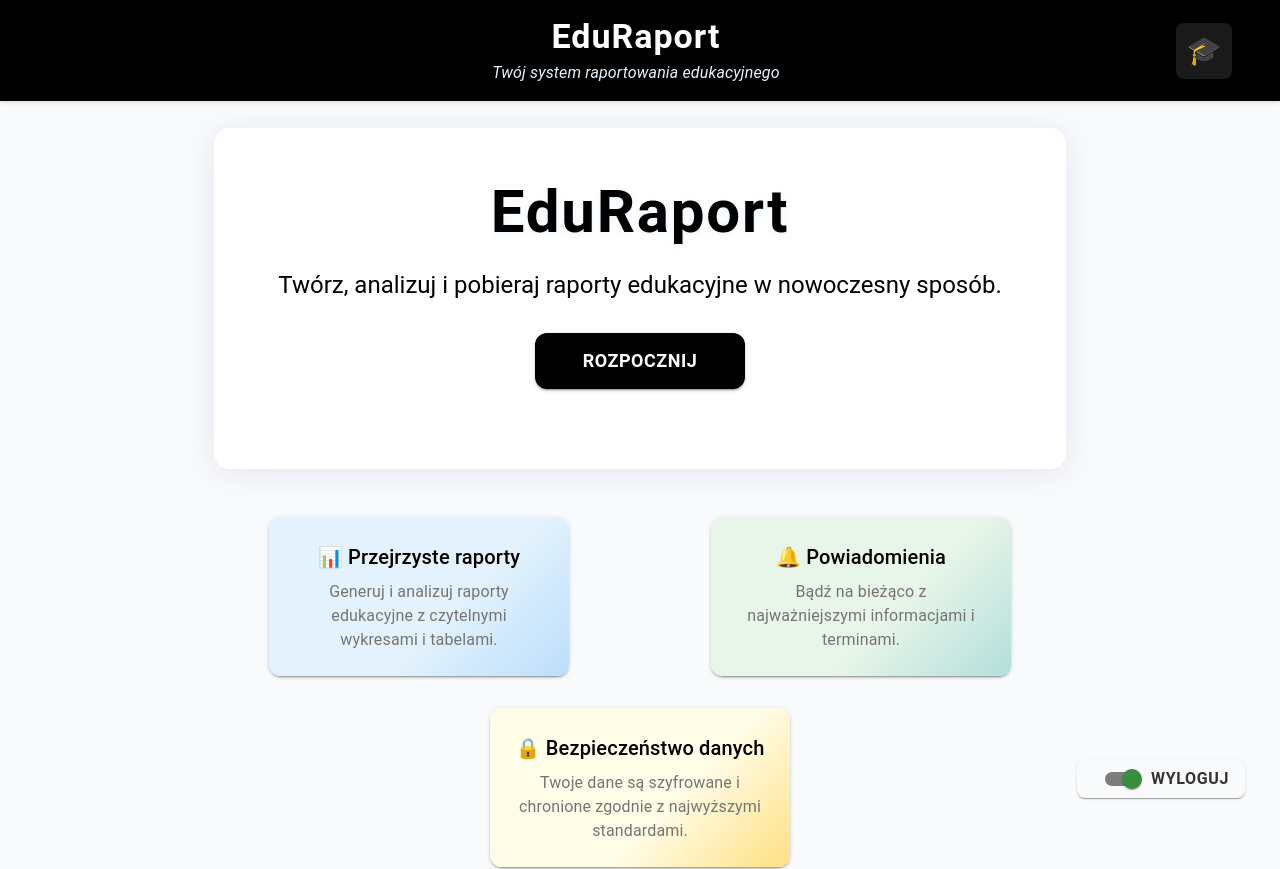
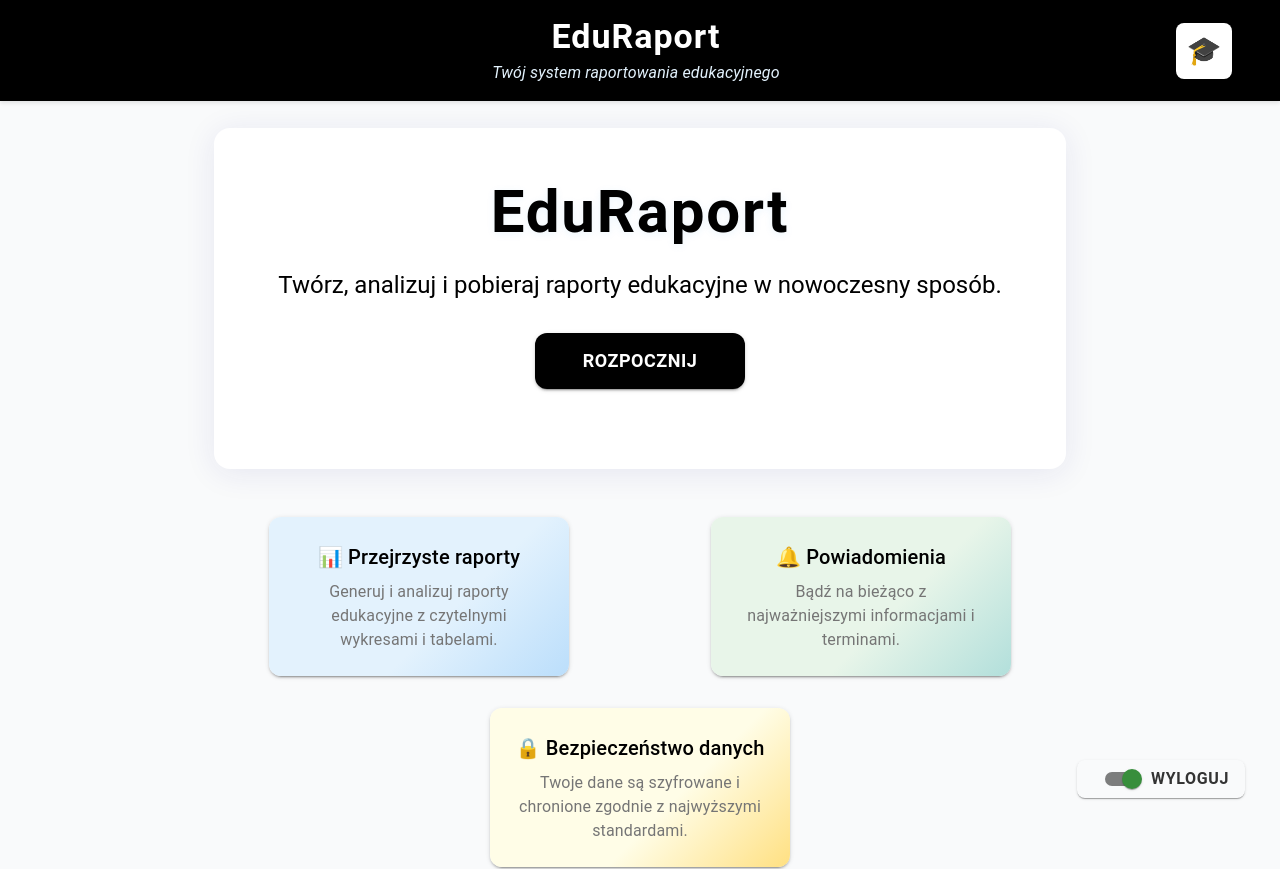
Before and after one commit to Soberek/passive-income, a React (Vite) app in the folder passive-income-frontend/: page / in a window 1280 px wide. Shown: the top 869 px of the page. Built offline with nearby package versions, Linux system fonts and the light colour scheme; no server answers; some icons are missing.

Commit message:
Refactor MenuAppBar: update button background color and hover effect for improved visibility

```diff
--- a/passive-income-frontend/src/components/AppBar.tsx
+++ b/passive-income-frontend/src/components/AppBar.tsx
@@ -141,10 +141,10 @@ export default function MenuAppBar() {
                 sx={{
                   ml: 2,
                   borderRadius: 2,
-                  bgcolor: "rgba(255,255,255,0.10)",
+                  bgcolor: "rgb(255, 255, 255)",
                   boxShadow: 5,
                   fontSize: 28,
-                  "&:hover": { bgcolor: "rgba(255,255,255,0.20)" },
+                  "&:hover": { bgcolor: "rgba(255, 255, 255, 0.52)" },
                   height: 56,
                   width: 56,
                   display: "flex",
```
